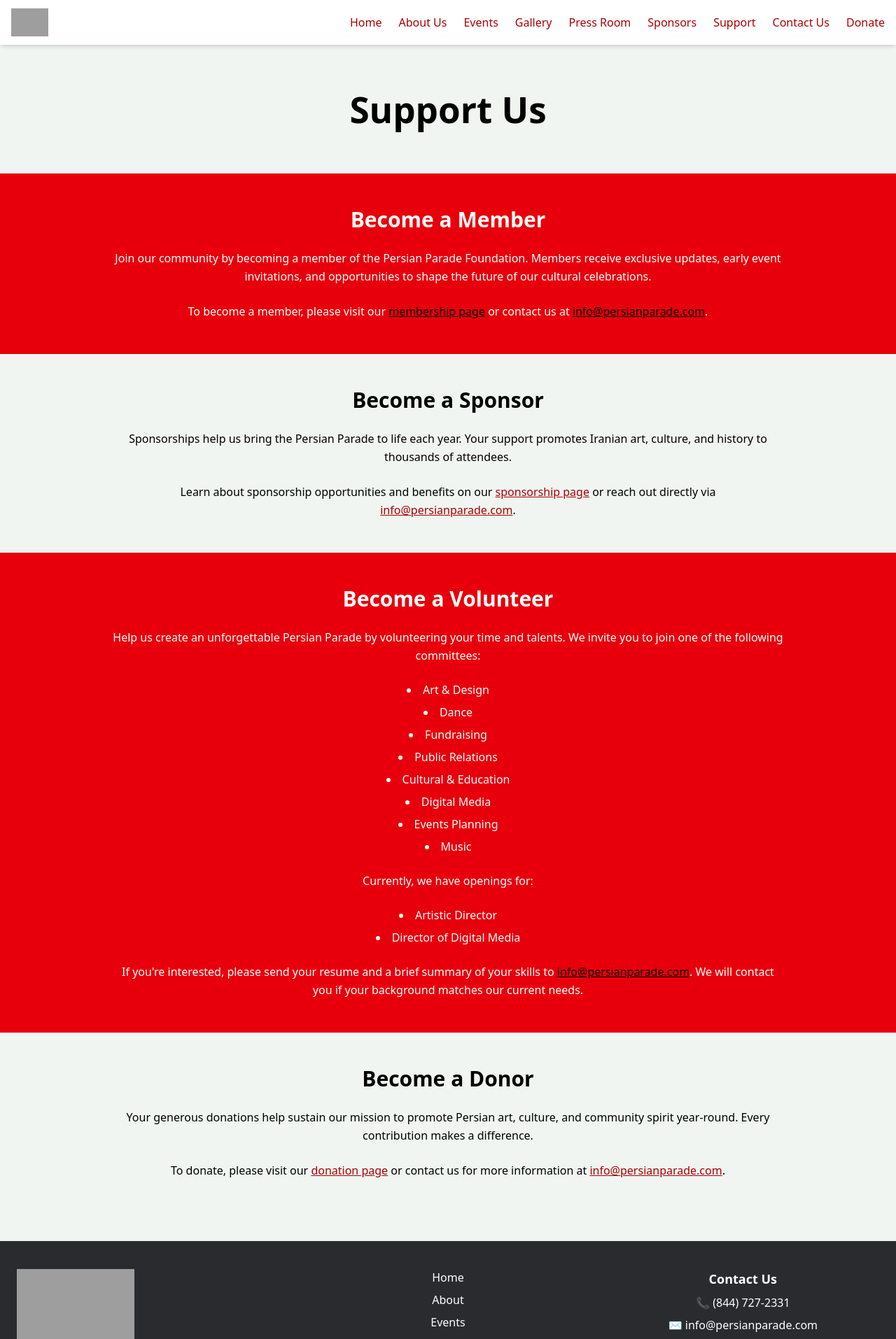
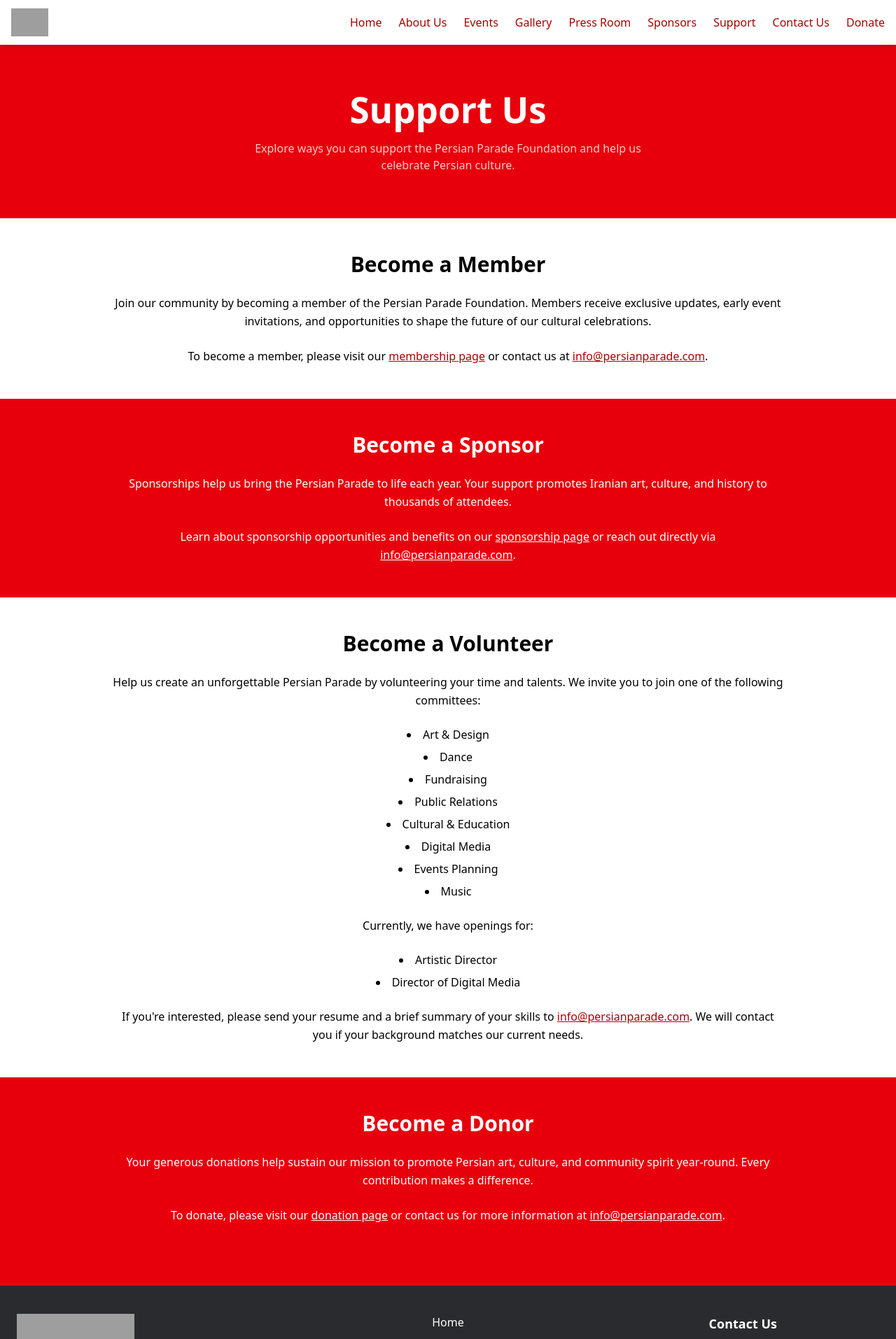
Before and after one commit to ColbyHman/persian-parade-website, a React (Vite) app: page /support in a window 1280 px wide. Shown: the top 1914 px of the page at 70% size. Built offline with nearby package versions, Linux system fonts and the light colour scheme; grey boxes are pictures that could not be loaded.

Commit message:
Fixed banners

```diff
--- a/src/pages/Gallery.jsx
+++ b/src/pages/Gallery.jsx
@@ -1,13 +1,22 @@
 import React, { useState } from "react";
 import albums from "../data/albums.js"
+import Footer from "../components/Footer.jsx";
 
 export default function Gallery() {
   const [activeAlbum, setActiveAlbum] = useState(null);
 
   return (
+    <div>
       <div className="bg-white text-gray-800">
+          <div className="bg-red-600 w-full py-12">
+            <div className="max-w-7xl mx-auto px-6 text-center text-white">
+              <h1 className="text-5xl font-bold mb-4">Gallery</h1>
+              <h2 className="text-lg max-w-3xl mx-auto">
+                Check out these pictures from our previous events!
+              </h2>
+            </div>
+          </div>
         <div className="max-w-6xl mx-auto px-6 py-20">
-        <h1 className="text-4xl font-bold text-center mb-12">Photo Gallery</h1>
 
           {/* Album Grid */}
           <div className="grid gap-8 sm:grid-cols-2 lg:grid-cols-3">
@@ -77,5 +86,7 @@
           </div>
         )}
       </div>
+      <Footer/>
+    </div>
   );
 }
--- a/src/pages/Support.jsx
+++ b/src/pages/Support.jsx
@@ -1,14 +1,19 @@
 import React from "react";
-import Footer from "../components/Footer"
+import Footer from "../components/Footer";
 
 export default function SupportPage() {
   return (
     <div>
-      <div className="text-black">
-        <h1 className="text-4xl font-bold text-center py-16">Support Us</h1>
+      {/* Support Us Banner - Red background with white text */}
+      <div className="bg-red-600 text-white py-16 px-6">
+        <h1 className="text-4xl font-bold text-center mb-4">Support Us</h1>
+        <p className="max-w-xl mx-auto text-center text-red-200">
+          Explore ways you can support the Persian Parade Foundation and help us celebrate Persian culture.
+        </p>
+      </div>
 
-        {/* Become a Member - Red background, white text */}
-        <div className="bg-red-600 text-white">
+      {/* Become a Member - White background, black text */}
+      <div className="bg-white text-black">
         <div className="max-w-screen-xl mx-auto px-10 md:px-24 lg:px-40 py-12 rounded-none">
           <h2 className="text-3xl font-semibold mb-6">Become a Member</h2>
           <p className="mb-6 leading-relaxed">
@@ -16,19 +21,19 @@
           </p>
           <p className="leading-relaxed">
             To become a member, please visit our{" "}
-              <a href="/membership" className="underline !text-black hover:!text-white">
+            <a href="/membership" className="underline text-red-600 hover:text-red-700">
               membership page
             </a>{" "}
             or contact us at{" "}
-              <a href="mailto:info@persianparade.com" className="underline !text-black hover:!text-white">
+            <a href="mailto:info@persianparade.com" className="underline text-red-600 hover:text-red-700">
               info@persianparade.com
             </a>.
           </p>
         </div>
       </div>
 
-        {/* Become a Sponsor - White background, black text */}
-        <div className=" text-black">
+      {/* Become a Sponsor - Red background, white text */}
+      <div className="bg-red-600 text-white">
         <div className="max-w-screen-xl mx-auto px-10 md:px-24 lg:px-40 py-12 rounded-none">
           <h2 className="text-3xl font-semibold mb-6">Become a Sponsor</h2>
           <p className="mb-6 leading-relaxed">
@@ -36,19 +41,19 @@
           </p>
           <p className="leading-relaxed">
             Learn about sponsorship opportunities and benefits on our{" "}
-              <a href="/sponsorship" className="text-red-600 underline hover:text-red-700">
+            <a href="/sponsorship" className="underline !text-white hover:!text-red-300">
               sponsorship page
             </a>{" "}
             or reach out directly via{" "}
-            <a href="mailto:info@persianparade.com" className="text-red-600 underline hover:text-red-700">
+            <a href="mailto:info@persianparade.com" className="underline !text-white hover:!text-red-300">
               info@persianparade.com
             </a>.
           </p>
         </div>
       </div>
 
-      {/* Become a Volunteer - Red background, white text */}
-      <div className="bg-red-600 text-white">
+      {/* Become a Volunteer - White background, black text */}
+      <div className="bg-white text-black">
         <div className="max-w-screen-xl mx-auto px-10 md:px-24 lg:px-40 py-12 rounded-none">
           <h2 className="text-3xl font-semibold mb-6">Become a Volunteer</h2>
           <p className="mb-6 leading-relaxed">
@@ -77,15 +82,15 @@
 
           <p className="leading-relaxed">
             If you're interested, please send your resume and a brief summary of your skills to{" "}
-            <a href="mailto:info@persianparade.com" className="underline !text-black hover:!text-white">
+            <a href="mailto:info@persianparade.com" className="underline text-red-600 hover:text-red-700">
               info@persianparade.com
             </a>. We will contact you if your background matches our current needs.
           </p>
         </div>
       </div>
 
-      {/* Become a Donor - White background, black text */}
-      <div className=" text-black">
+      {/* Become a Donor - Red background, white text */}
+      <div className="bg-red-600 text-white">
         <div className="max-w-screen-xl mx-auto px-10 md:px-24 lg:px-40 py-12 rounded-none">
           <h2 className="text-3xl font-semibold mb-6">Become a Donor</h2>
           <p className="leading-relaxed">
@@ -93,18 +98,17 @@
           </p>
           <p className="mt-6 leading-relaxed">
             To donate, please visit our{" "}
-            <a href="/donate" className="text-red-600 underline hover:text-red-700">
+            <a href="/donate" className="underline !text-white hover:!text-red-300">
               donation page
             </a>{" "}
             or contact us for more information at{" "}
-            <a href="mailto:info@persianparade.com" className="text-red-600 underline hover:text-red-700">
+            <a href="mailto:info@persianparade.com" className="underline !text-white hover:!text-red-300">
               info@persianparade.com
             </a>.
           </p>
         </div>
+      <Footer />
       </div>
-    </div>
-    <Footer/>
     </div>
   );
 }
```
Lines whose indentation alone changed are shown as unchanged.
